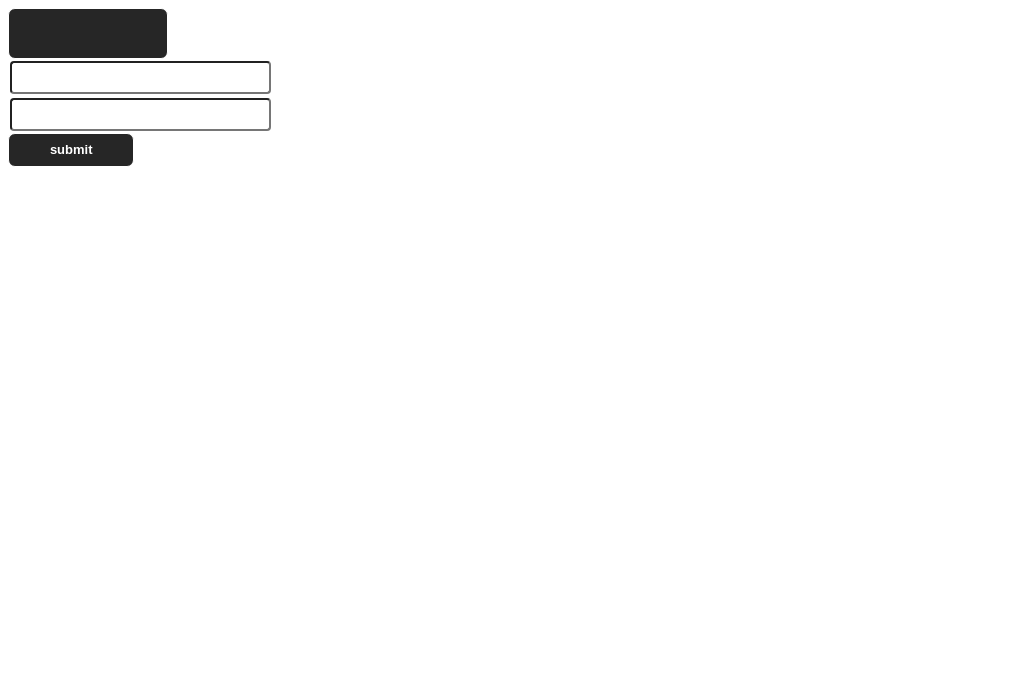
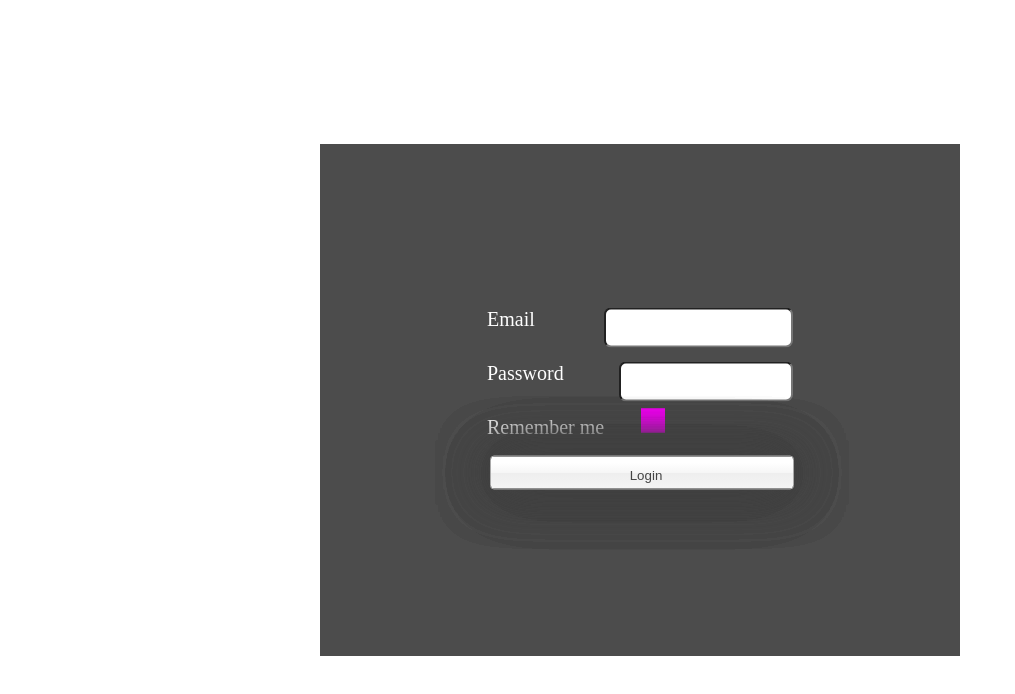
Before and after one commit to azeez-abp/Node-backend-for-mongo-and-mysql, a website: page view/components/student/login.html in a window 1280 px wide. Shown: the whole page, without its empty margins (0-1015 px from the left). Drawn offline with Linux system fonts and the light colour scheme.

Commit message:
add .how.install file css

```diff
--- a/public/css/app.css
+++ b/public/css/app.css
@@ -1,21 +1,126 @@
+*{
+    margin: 0;
+    padding: 0;
+    box-sizing: border-box;
+}
+body{
+    width: 100%;
+    height: 100%;
+}
+.login-section{
+    width: 100%;
+    height: 100%;
+}
+.login-wrapper{
+    position: absolute;
+    top: 50%;
+    left: 50%;
+    transform: translate(-50%,-50%);
+    background: rgba(0, 0, 0, .7);
+    width: 50%;
+    height: 64%
+}
+form{
+    width: 50%;
+    position: absolute;
+    top: 50%;
+    left: 50%;
+    transform: translate(-50%, -50%);
+}
 .input {
-    width: 20%;
-    height: 27px;
-    border-radius: 4px;
-    margin: 2px;
-    font-size: 24px;
+    width: 100%;
+    height: 40px;
+    border-radius: 7px;
+    margin: 7px;
+    font-size: 14px;
 }
 
+
 .submit,
-.num {
-    width: 10%;
-    height: 17px;
-    background-color: #262626;
+.num_ {
+    width: 95%;
+    position: relative;
+    display: block;
+    overflow: hidden;
+    padding: 5px 0 0 8px;
+    height: 34px;
+    border: 1px solid #aaa;
+    border-radius: 4px;
+    background-color: #fff;
+    background: -webkit-gradient(linear,left top,left bottom,color-stop(20%,#fff),color-stop(50%,#f6f6f6),color-stop(52%,#eee),to(#f4f4f4));
+    background: linear-gradient(#fff 20%,#f6f6f6 50%,#eee 52%,#f4f4f4 100%);
+    background-clip: padding-box;
+    -webkit-box-shadow: 0 0 3px #fff inset, 0 1px 1px rgb(0 0 0 / 10%);
+    box-shadow: 0 0 50px, 0 1px 69px rgb(0 0 0 / 10%),0 0 50px, 0 1px 69px rgb(0 0 0 / 10%),0 0 50px, 0 1px 69px rgb(0 0 0 / 10%),0 0 50px, 0 1px 69px rgb(0 0 0 / 10%);
+    color: #444;
+    text-decoration: none;
+    white-space: nowrap;
+    line-height: 24px;
+    margin: 10px
+}
+
+.rem{
+    width: 20px;
+    height: 20px;
+    background-color: #000;
+}
+
+.rem::before{
+    position: absolute;
+    content: '';
+    top: 2px;
+    left: 5px;
+    width: 7px;
+    height: 13px;
+    border-bottom: 3px solid #fff;
+    border-right: 3px solid #fff;
+    transform: rotate(38deg);
+    z-index: 1;
+    opacity: 0;
+    visibility: hidden;
+
+}
+
+.rem::after{
+    position: absolute;
+    content: '';
+    top: 0px;
+    left: 0;
+    width: 20px;
+    height: 20px;
+    border: 2px solid #f0f;
+    background: #f0f;
+    transition: all 300ms ease-in-out;
+}
+
+
+.z-10::after{
+    position: absolute;
+    content: '';
+    top: 0px;
+    left: 0;
+    width: 25px;
+    height: 25px;
+    background: #0000ffab;
+    border:  rgba(0,0,255,0.67);
+    transition: all 300ms ease-in-out;
+}
+
+.z-10::before{
+    opacity: 1;
+    visibility: visible;
+    transition: all 3s ease-in-out;
+}
+.input-wrapper{
+    display: flex;
+    gap: 41px;
+}
+
+.input-wrapper span
+{
+    padding: 7px;
+    width: 120px;
+    white-space: nowrap;
     color: #fff;
-    border-radius: 7px;
-    border: 1.2px solid;
-    padding: 16px;
-    font-size: 13px;
-    line-height: 0;
-    font-weight: 700;
+    font-size: 20px;
 }
--- a/public/js/app.js
+++ b/public/js/app.js
@@ -147,6 +147,10 @@ document.querySelector('input[name="email"]').addEventListener('change',debounci
           console.log(ev)
 },1000))
 
+document.querySelector(".login-wrapper input[type='checkbox']").addEventListener("click", function() {
+
+  this.classList.toggle("z-10")
+})
 // debouncing((arg)=>{
 //    console.log(arg)
 // },3000)('a','b','d')
--- a/view/components/student/login.html
+++ b/view/components/student/login.html
@@ -16,12 +16,20 @@
             <div class="num"></div>
             <form method="post" action="/student/post-login">
                 <div class="input-wrapper">
-                    <input type="text" name="email" class="input" />
+                   <span>Email</span>  <input type="text" name="email" class="input" />
                 </div>
                 <div class="input-wrapper">
-                    <input type="text" name="pass" class="input" />
+                  <span>Password</span>  <input type="text" name="pass" class="input" />
                 </div>
-                <input type="submit" value="submit" class="submit" />
+                <div class="input-wrapper" >
+                 <span>Remember me</span>
+                 <div style="position: relative;">
+                    <input type="checkbox" name="remember" class="rem" />
+                 </div>
+
+                </div>
+
+                <input type="submit" value="Login" class="submit" />
             </form>
         </div>
     </section>
```
